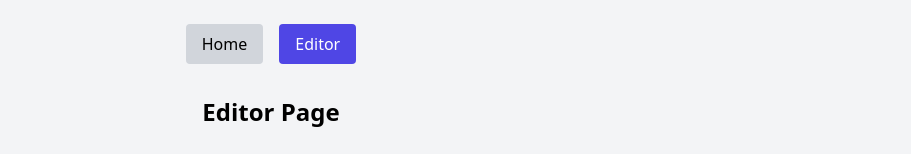
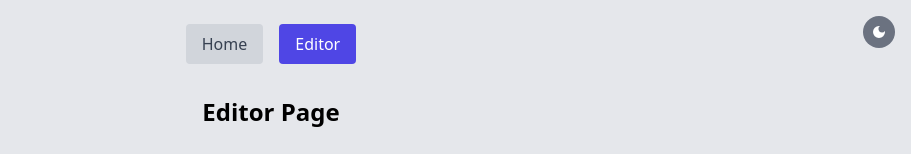
Before and after one commit to Kaushik-123-p/arcade-tour-clone, a React (Vite) app: page / in a window 1280 px wide. Both pictures are taken after a click on the button "Editor". Shown: the top 154 px of the page, without its empty margins (369-1280 px from the left). Built offline with nearby package versions, Linux system fonts and the light colour scheme.

Commit message:
Tailwind CSS to support dark mode using class strategy.

```diff
--- a/package.json
+++ b/package.json
@@ -12,7 +12,8 @@
   "dependencies": {
     "framer-motion": "^12.15.0",
     "react": "^19.1.0",
-    "react-dom": "^19.1.0"
+    "react-dom": "^19.1.0",
+    "react-icons": "^5.5.0"
   },
   "devDependencies": {
     "@eslint/js": "^9.25.0",
--- a/src/App.jsx
+++ b/src/App.jsx
@@ -1,4 +1,7 @@
 import React, { useEffect, useState } from "react";
+import { MdLightMode } from "react-icons/md";
+import { MdDarkMode } from "react-icons/md";
+
 import StepEditor from "./components/StepEditor";
 import HomeDemo from "./components/HomeDemo";
 import loginImg from "./assets/login.png";
@@ -8,6 +11,7 @@ import repoImg from "./assets/repo.png";
 function App() {
   const [showSteps, setShowSteps] = useState(false);
   const [isEditor, setIsEditor] = useState(false);
+  const [isDark, setIsDark] = useState(false);
 
   const demoSteps = [
     {
@@ -37,11 +41,20 @@ function App() {
   }, [steps]);
 
   return (
-    <div className="min-h-screen bg-gray-100 p-6">
+    <div className={`${isDark ? "dark" : ""}  `}>
+      <div className="min-h-screen p-6 bg-gray-200 dark:bg-gray-900 dark:text-white ">
         <div className="flex items-center justify-center gap-4 mb-4">
           <button
+            onClick={() => setIsDark(!isDark)}
+            className="absolute top-4 px-2 py-2 rounded-full bg-gray-500 text-white dark:bg-gray-700 dark:text-white right-4"
+          >
+            {isDark ? <MdLightMode /> : <MdDarkMode />}
+          </button>
+          <button
             className={`px-4 py-2 rounded ${
-            !isEditor ? "bg-indigo-600 text-white" : "bg-gray-300"
+              !isEditor
+                ? "bg-indigo-600 text-white"
+                : "bg-gray-300 text-gray-700"
             }`}
             onClick={() => setIsEditor(false)}
           >
@@ -49,7 +62,9 @@ function App() {
           </button>
           <button
             className={`px-4 py-2 rounded ${
-            isEditor ? "bg-indigo-600 text-white" : "bg-gray-300"
+              isEditor
+                ? "bg-indigo-600 text-white"
+                : "bg-gray-300 text-gray-700"
             }`}
             onClick={() => setIsEditor(true)}
           >
@@ -68,6 +83,7 @@ function App() {
           />
         )}
       </div>
+    </div>
   );
 }
 
--- a/src/components/HomeDemo.jsx
+++ b/src/components/HomeDemo.jsx
@@ -5,11 +5,11 @@ function HomeDemo({ demoSteps, userSteps, showSteps, setShowSteps }) {
   const combinedSteps = [...demoSteps, ...userSteps];
 
   return (
-    <div className="text-center space-y-6">
-      <h1 className="text-3xl lg:text-4xl font-bold text-gray-800">
+    <div className="text-center space-y-6 ">
+      <h1 className="text-3xl lg:text-4xl font-bold text-gray-800 dark:text-white">
         Welcome to the Product Tour
       </h1>
-      <p className="text-gray-600 text-base lg:text-lg">
+      <p className="text-gray-600 text-base lg:text-lg dark:text-white">
         A simple interactive demo like Arcade.software
       </p>
       <motion.button
@@ -24,11 +24,11 @@ function HomeDemo({ demoSteps, userSteps, showSteps, setShowSteps }) {
       </motion.button>
 
       {showSteps && (
-        <div className="mt-10 max-h-[80vh] overflow-y-auto space-y-8 p-2 flex flex-col items-center">
+        <div className="mt-10 max-h-[80vh] overflow-y-auto space-y-8 p-2 flex flex-col items-center ">
           {combinedSteps.map((step, index) => (
             <motion.div
               key={index}
-              className="bg-white p-6 rounded-lg shadow-sm w-full max-w-xl"
+              className="bg-white p-6 rounded-lg shadow-sm w-full max-w-xl dark:bg-gray-200 dark:text-gray-700"
               initial={{ opacity: 0, y: 50 }}
               // animate={{ opacity: 1, y: 0 }}
               whileInView={{ opacity: 1, y: 0 }}
--- a/src/components/StepCard.jsx
+++ b/src/components/StepCard.jsx
@@ -7,6 +7,7 @@ function StepCard({ title, image, description }) {
       <img
         src={image}
         alt={title}
+        title={title}
         className="w-full h-48 object-contain mx-auto rounded mb-2"
       />
       <p className="text-gray-700">{description}</p>
--- a/src/components/StepEditor.jsx
+++ b/src/components/StepEditor.jsx
@@ -28,7 +28,7 @@ function StepEditor({ steps, setSteps }) {
       <h2 className="text-2xl font-bold text-center">Editor Page</h2>
 
       <div className="w-full max-w-md">
-        <label className="block text-sm font-medium text-gray-700 mb-1">
+        <label className="block text-sm font-medium text-gray-700 mb-1 dark:text-white">
           Step Title
         </label>
         <input
@@ -41,7 +41,7 @@ function StepEditor({ steps, setSteps }) {
       </div>
 
       <div className="w-full max-w-md">
-        <label className="block text-sm font-medium text-gray-700 mb-1">
+        <label className="block text-sm font-medium text-gray-700 mb-1 dark:text-white">
           Image URL
         </label>
         <input
@@ -54,7 +54,7 @@ function StepEditor({ steps, setSteps }) {
       </div>
 
       <div className="w-full max-w-md">
-        <label className="block text-sm font-medium text-gray-700 mb-1">
+        <label className="block text-sm font-medium text-gray-700 mb-1 dark:text-white">
           Description
         </label>
         <textarea
--- a/tailwind.config.js
+++ b/tailwind.config.js
@@ -1,5 +1,6 @@
 /** @type {import('tailwindcss').Config} */
 export default {
+  darkMode: "class",
   content: ["./index.html", "./src/**/*.{js,jsx}"],
   theme: {
     extend: {},
```
Also changed, not shown: 1 other file (tests, documents, lock files or other folders). Lines whose indentation alone changed are shown as unchanged.
